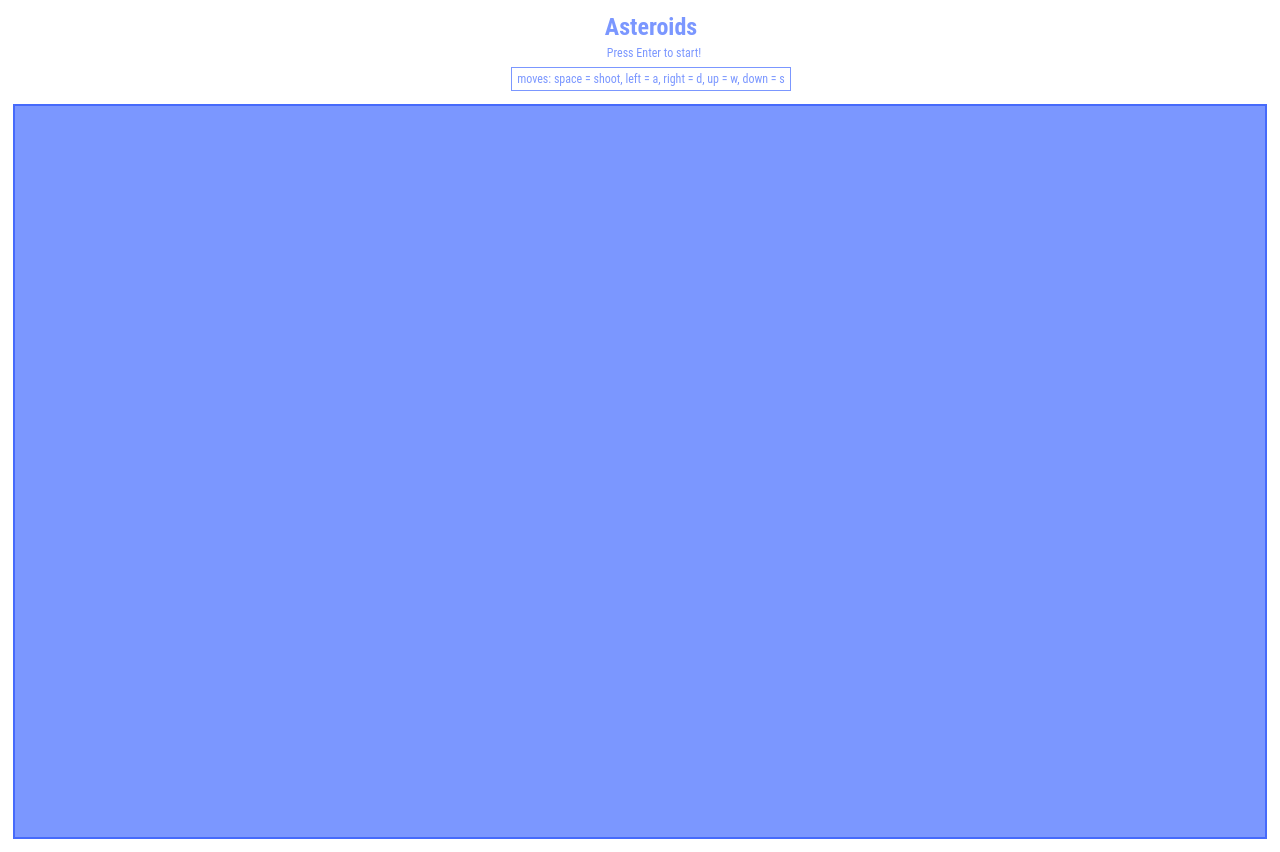
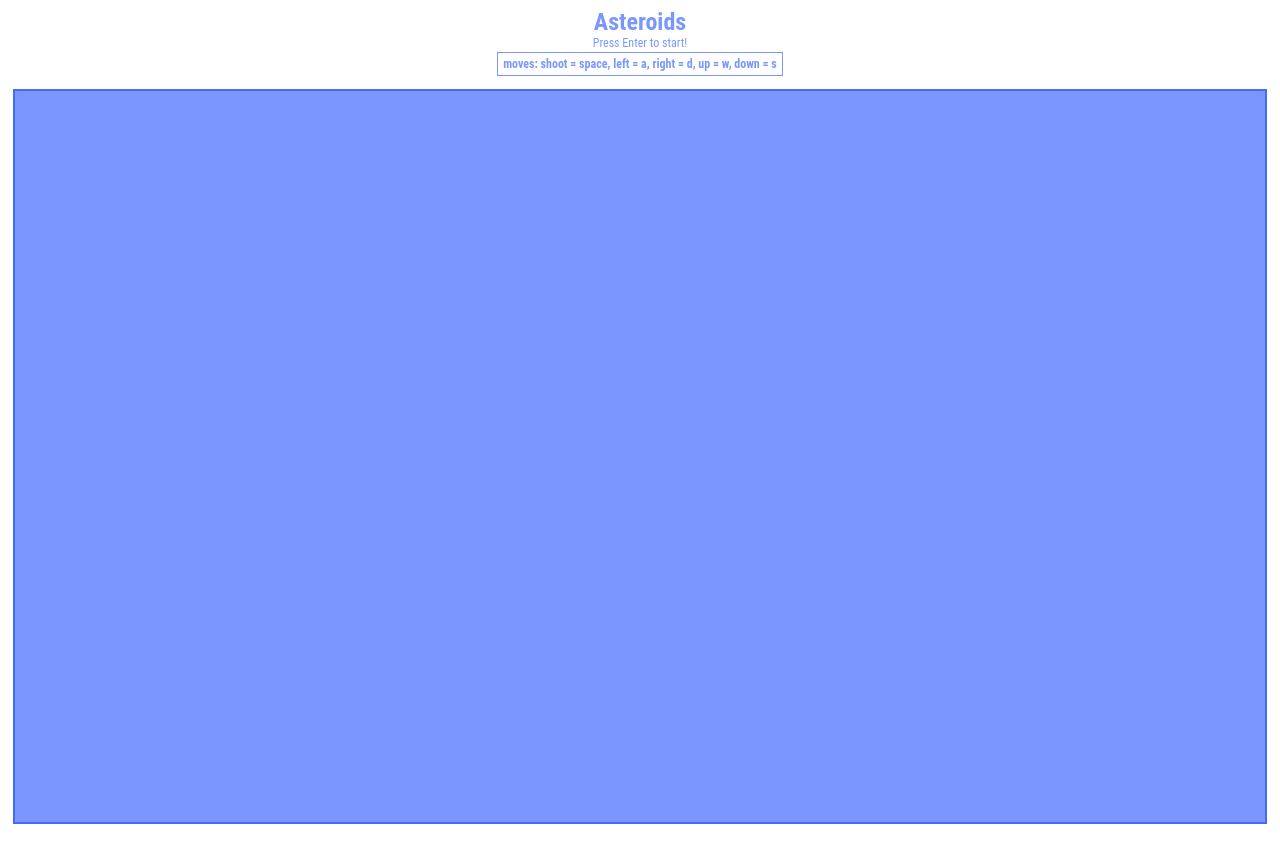
Before and after one commit to aaaandrea/asteroids, a website built with webpack: page index.html in a window 1280 px wide. Built offline with nearby package versions, Linux system fonts and the light colour scheme.

Commit message:
adjust frame

```diff
--- a/css/main.css
+++ b/css/main.css
@@ -8,26 +8,27 @@
   flex-direction: column;
   align-items: center;
   justify-content: center;
-  margin-left: 27px;
-  margin-right: 5px;
-  padding-top: 15px;
+  /*margin-left: 27px;
+  margin-right: 5px;*/
+  padding-top: 10px;
   color: #7B97FF;
+  /*border: 1px solid red;*/
 }
 
 .title {
   justify-content: center;
   align-items: center;
-  flex-direction: row;
   font-size: 24px;
   font-weight: bold;
+  /*border: 1px solid red;*/
 }
 
 .desc {
   align-items: center;
   justify-content: center;
-  margin: 8px;
-  margin-left: 14px;
+  margin: 3px;
   font-size: 12px;
+  /*border: 1px solid red;*/
 }
 
 .legend {
@@ -36,6 +37,7 @@
   /*margin: 8px;*/
   /*margin-left: 14px;*/
   font-size: 12px;
+  font-weight: bold;
   padding: 5px;
   border: 1px solid #7B97FF;
 }
--- a/index.html
+++ b/index.html
@@ -29,7 +29,7 @@
       <div class="header-container">
         <h1 class="title">Asteroids</h1>
         <p class="desc">Press Enter to start!</p>
-        <p class="legend">moves: space = shoot, left = a, right = d, up = w, down = s</p>
+        <p class="legend">moves: shoot = space, left = a, right = d, up = w, down = s</p>
       </div>
       <canvas id="canvas"></canvas>
     </div>
```
